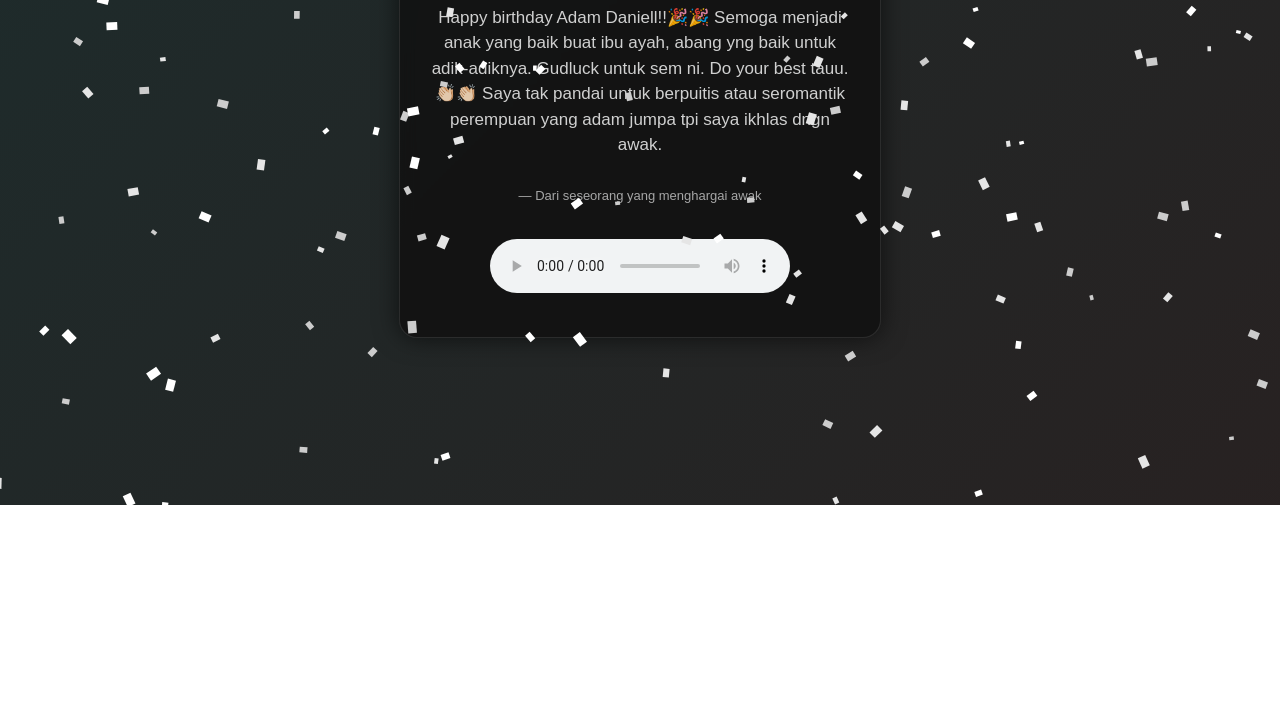
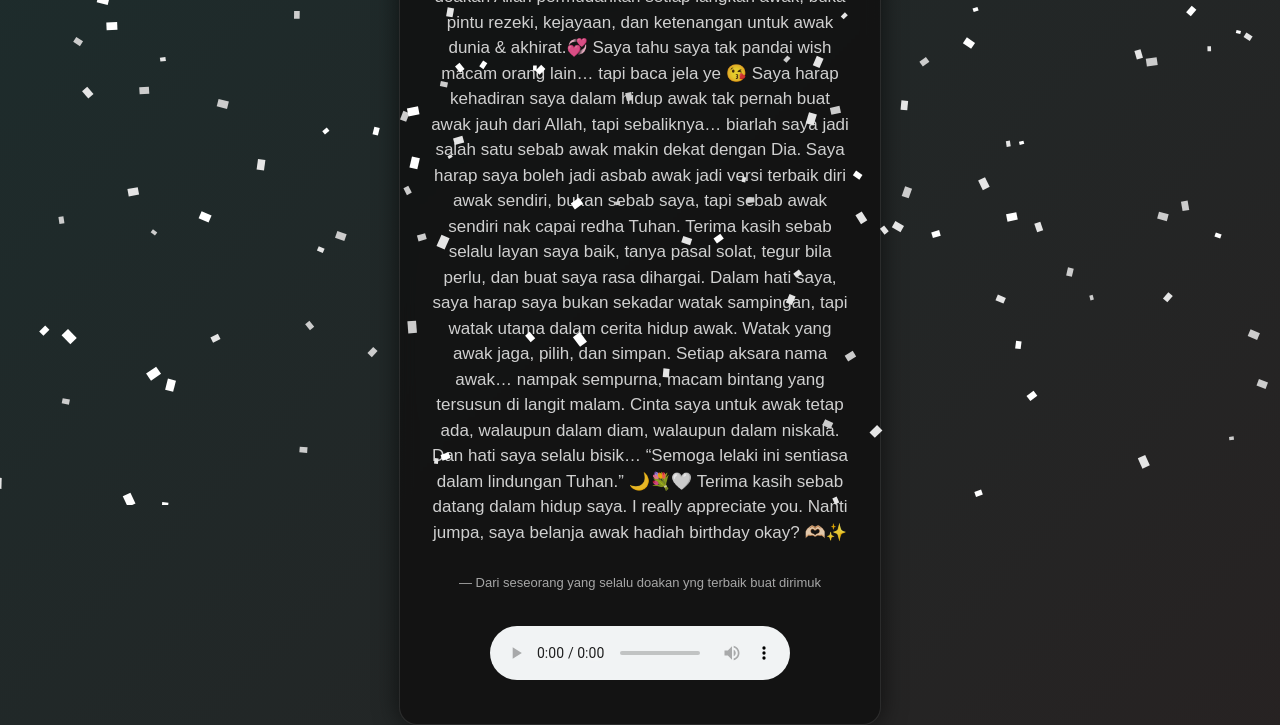
Before and after one commit to aunifyr/birthdaywish, a plain HTML site: page index.html in a window 1280 px wide. Shown: the part 295-1020 px from the top of the page. Before the commit the page ends 800 px from the top, so only its background shows below. Drawn offline with Linux system fonts and the light colour scheme.

Commit message:
Update index.html

```diff
--- a/index.html
+++ b/index.html
@@ -56,13 +56,44 @@
 
 <div class="card">
   <div class="to">Teruntuk </div>
-  <div class="name">Adam Daniell Safari </div>
+  <div class="name">Muhammad Adam Daniell</div>
   <div class="msg">
-    Happy birthday Adam Daniell!!🎉🎉 Semoga menjadi anak yang baik buat ibu ayah, abang yng
-	baik untuk adik-adiknya. Gudluck untuk sem ni. Do your best tauu.👏🏻👏🏻 Saya tak pandai untuk berpuitis atau seromantik perempuan yang adam jumpa
-	tpi saya ikhlas dngn awak.
+
+Happy birthday, Muhammad Adam Daniell 🤍✨
+Semoga menjadi anak yang baik buat kedua ibu bapa,
+contoh yang elok untuk adik-adik,
+dan semoga awak capai semua target awak untuk semester ni.
+Saya doakan Allah permudahkan setiap langkah awak,
+buka pintu rezeki, kejayaan, dan ketenangan untuk awak dunia & akhirat.💞
+
+Saya tahu saya tak pandai wish  macam orang lain…
+tapi baca jela ye 😘
+Saya harap kehadiran saya dalam hidup awak tak pernah buat awak jauh dari Allah,
+tapi sebaliknya… biarlah saya jadi salah satu sebab awak makin dekat dengan Dia.
+Saya harap saya boleh jadi asbab awak jadi versi terbaik diri awak sendiri,
+bukan sebab saya, tapi sebab awak sendiri nak capai redha Tuhan.
+
+Terima kasih sebab selalu layan saya baik,
+tanya pasal solat, tegur bila perlu,
+dan buat saya rasa dihargai.
+
+Dalam hati saya, saya harap saya bukan sekadar watak sampingan,
+tapi watak utama dalam cerita hidup awak.
+Watak yang awak jaga, pilih, dan simpan.
+Setiap aksara nama awak… nampak sempurna,
+macam bintang yang tersusun di langit malam.
+Cinta saya untuk awak tetap ada,
+walaupun dalam diam, walaupun dalam niskala.
+
+Dan hati saya selalu bisik…
+“Semoga lelaki ini sentiasa dalam lindungan Tuhan.” 🌙💐🤍
+Terima kasih sebab datang dalam hidup saya.
+I really appreciate you.
+Nanti jumpa, saya belanja awak hadiah birthday okay? 🫶🏻✨
+
+
   </div>
-  <div class="from">— Dari seseorang yang menghargai awak</div><br><br>
+  <div class="from">— Dari seseorang yang selalu doakan yng terbaik buat dirimuk</div><br><br>
   <audio id="audioElement" src="https://aunifyr.github.io/birthdaywish/janji.mp3" preload="auto" controls></audio>
 </div>
 
```
